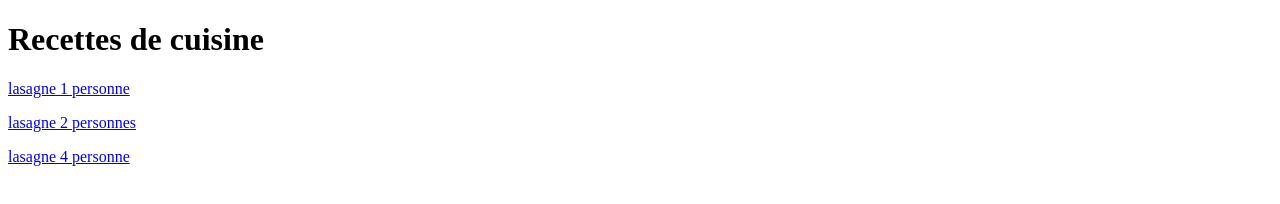
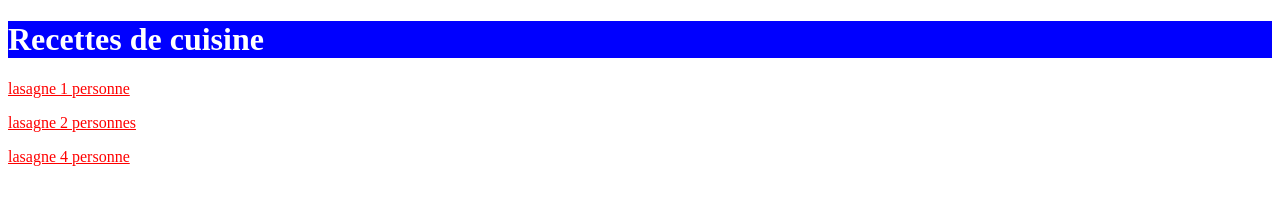
Before and after one commit to xonic34/projet-odin-site, a plain HTML site: page projet odin recette/index.html in a window 1280 px wide. Drawn offline with Linux system fonts and the light colour scheme.

Commit message:
rajout de css

```diff
--- a/projet odin recette/index.html
+++ b/projet odin recette/index.html
@@ -4,6 +4,7 @@
     <meta charset="UTF-8">
     <meta name="viewport" content="width=device-width, initial-scale=1.0">
     <title>Recettes de Cuisine</title>
+    <link rel="stylesheet" href="styles.css">
 </head>
 <body>
     <h1>Recettes de cuisine</h1>
--- /dev/null
+++ b/projet odin recette/styles.css
@@ -0,0 +1,8 @@
+h1 {
+    color: white;
+    background-color: blue;
+  }
+
+a{
+    color: red;
+  }
```
Also changed, not shown: projet odin recette/recettes/lasagne.html (+2 -0 lines).
